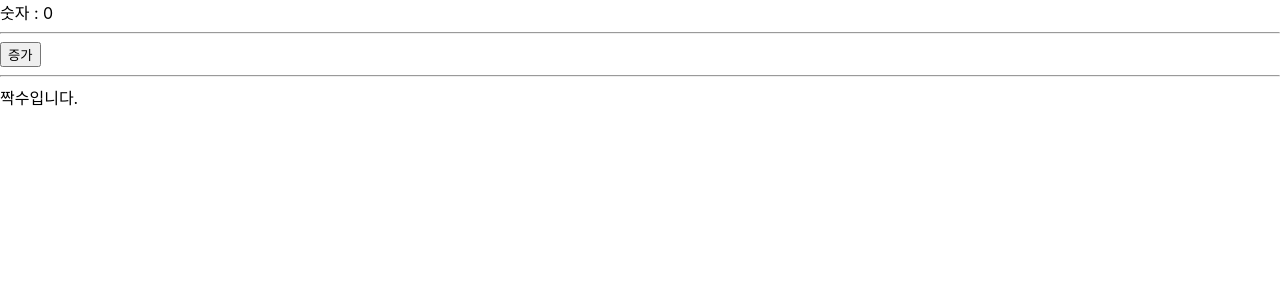
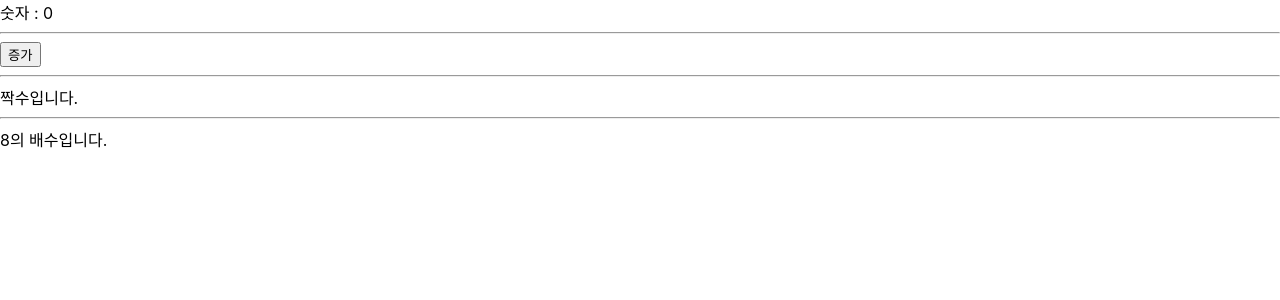
Before and after one commit to jinho4785/react-proj, a React (Create React App) app: page / in a window 1280 px wide. Shown: the top 300 px of the page. Built offline with nearby package versions, Linux system fonts and the light colour scheme.

Commit message:
8의 배수일 경우 문구가 나오도록

```diff
--- a/src/App.js
+++ b/src/App.js
@@ -9,6 +9,6 @@ const App = () => {
       {<NumberCounter />}
     </div>
   );
-}
+};
 
 export default App;
--- a/src/NumberCounter.js
+++ b/src/NumberCounter.js
@@ -11,7 +11,7 @@ function NumberCounter() {
       </>
     ) : (
       <></>
-  );
+    );
 
   return (
     <div>
@@ -19,6 +19,14 @@ function NumberCounter() {
       <hr />
       <button onClick={() => setNo(no + 1)}>증가</button>
       {noIsEvenDiv}
+      {no % 8 == 0 ? (
+        <>
+          <hr />
+          <span>8의 배수입니다.</span>
+        </>
+      ) : (
+        <></>
+      )}
     </div>
   );
 }
```
